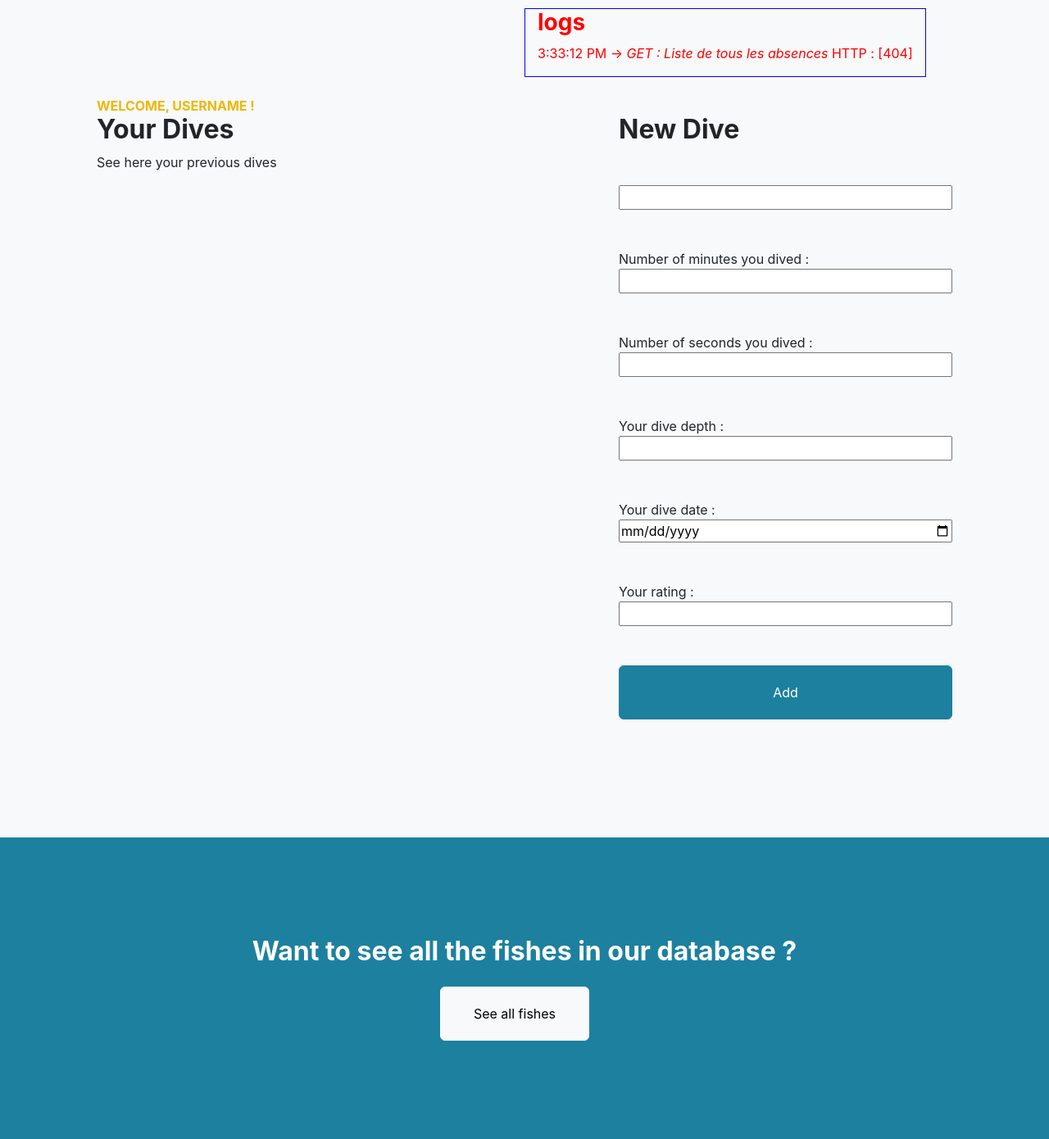
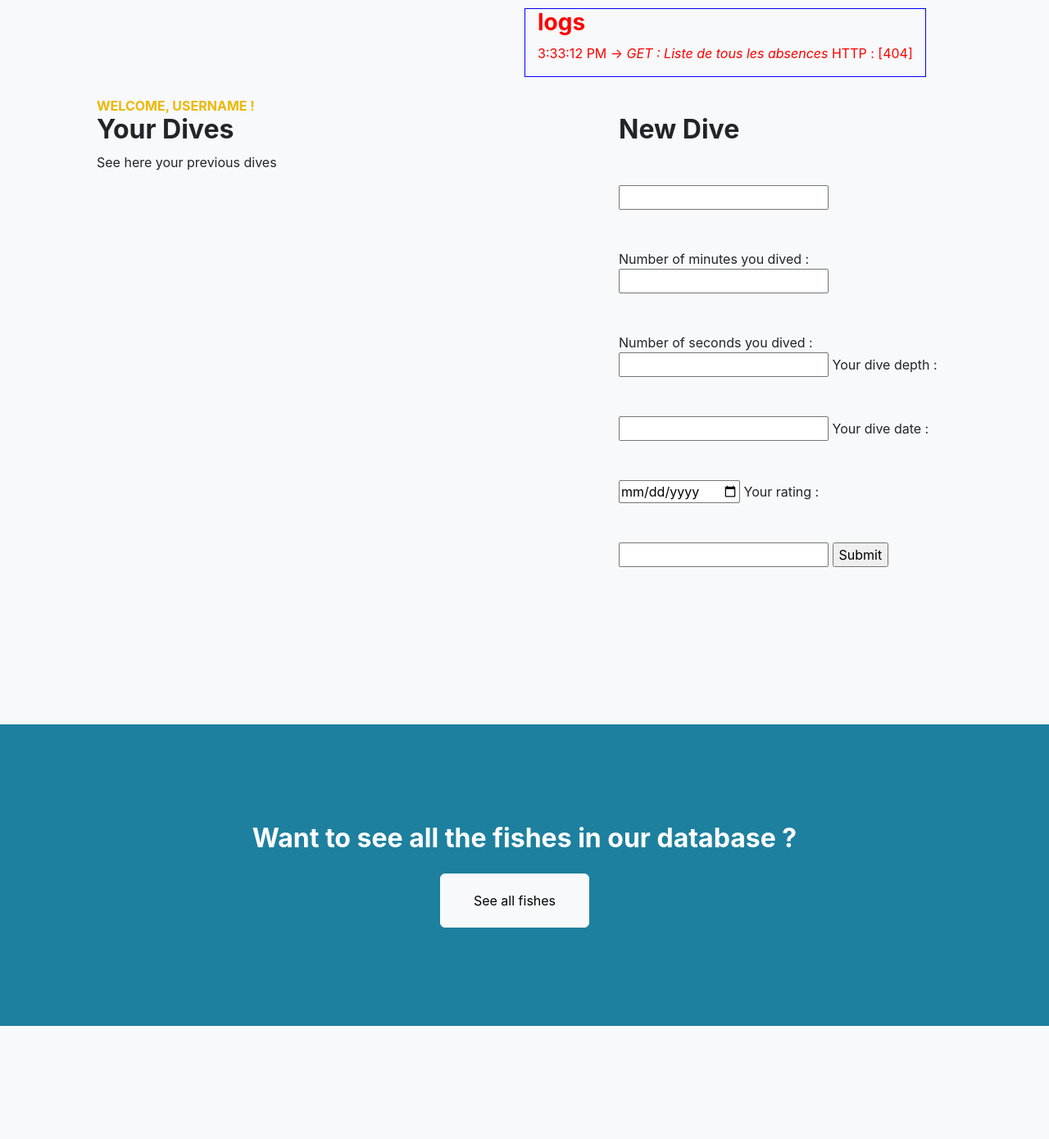
Before and after one commit to LisaMrc/Workshop_AL, a Flask app: page / in a window 1280 px wide. Shown: the whole page at 82% size. After the commit the page ends 1252 px from the top, so only its background shows below. Run offline with Flask 3, Linux system fonts and the light colour scheme; some libraries are stand-ins or nearby versions.

Commit message:
[DEBUG] ajout plongée en POST

```diff
--- a/config.py
+++ b/config.py
@@ -1,5 +1,5 @@
 DB_CONFIG = {
-    'user': '',
+    'user': 'root',
     'password': '',
     'host': '127.0.0.1',
     'database': 'diverDB'
--- a/templates/userDives.html
+++ b/templates/userDives.html
@@ -23,7 +23,7 @@
                     </div>
                         <div class="col-lg-5 d-flex flex-column mb-4">
                             <h2 class="mb-5">New Dive</h2>
-                            <form action="add" method="POST"></form>
+                            <form action="/add" method="POST">
                                 <input type='text' id='nom' class="mb-5"> <!-- Cette ligne est l'input du template -->
 
                                 <label for="dive_mins">Number of minutes you dived :</label>
@@ -41,7 +41,7 @@
                                 <label for="rating">Your rating :</label>
                                 <input type='number' name="rating" id='rating' class="mb-5">
 
-                                <button class="btn btn-primary btn-xl" onClick="create()">Add</button>
+                                <input type="submit" value="Submit">
                             </form>
                         </div>
                     </div>
```
